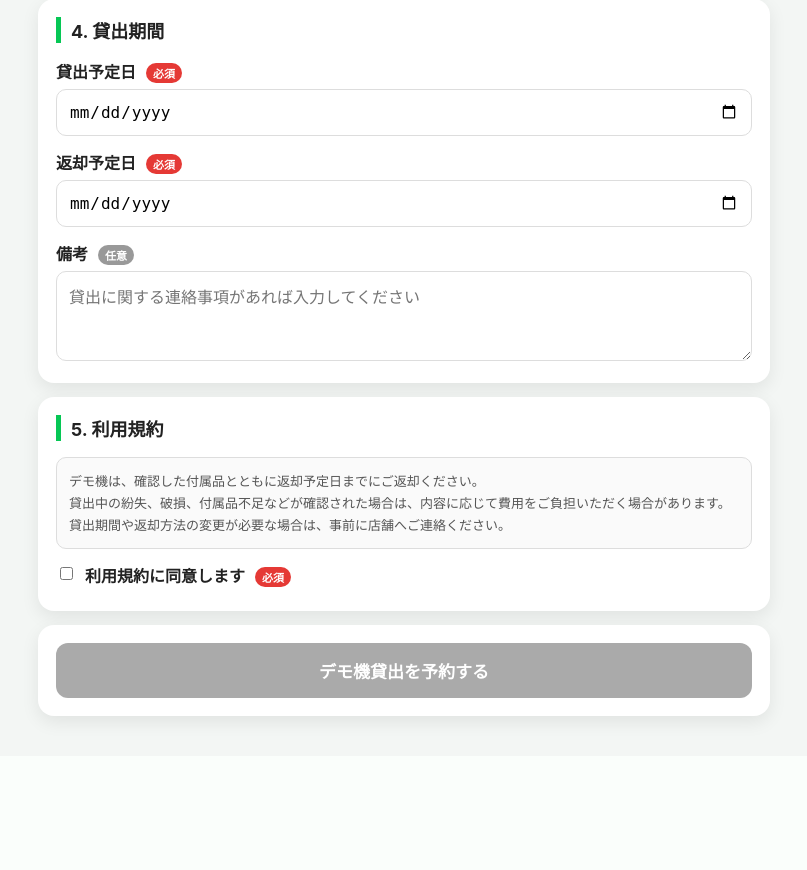
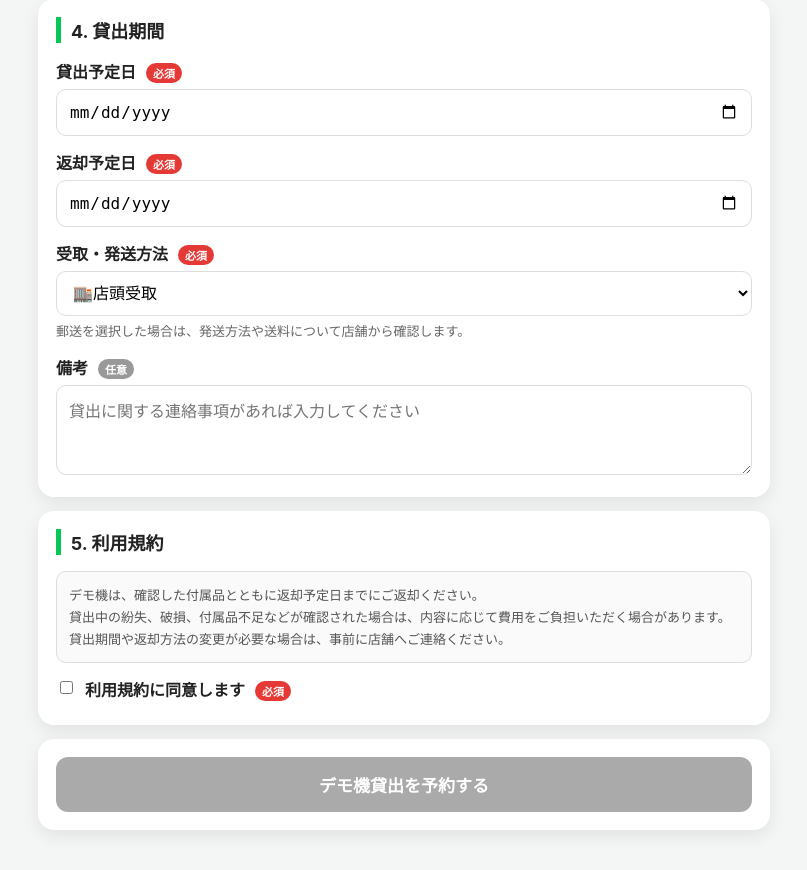
Before and after one commit to wingwingfire-crypto/line-kintone-app, a Flask app: page /demo-form in a window 1280 px wide. Shown: the part 789-1659 px from the top of the page, without its empty margins (236-1043 px from the left). Before the commit the page ends 1517 px from the top, so only its background shows below. Run offline with Flask 3, Linux system fonts and the light colour scheme; some libraries are stand-ins or nearby versions.

Commit message:
Update demo_form.html

```diff
--- a/templates/demo_form.html
+++ b/templates/demo_form.html
@@ -362,6 +362,17 @@
                     required
                 >
 
+                <label for="deliveryMethod">
+                    受取・発送方法 <span class="required">必須</span>
+                </label>
+                <select id="deliveryMethod" name="deliveryMethod" required>
+                    <option value="🏬店頭受取" selected>🏬店頭受取</option>
+                    <option value="🚚郵送">🚚郵送</option>
+                </select>
+                <p class="hint">
+                    郵送を選択した場合は、発送方法や送料について店舗から確認します。
+                </p>
+
                 <label for="remarks">
                     備考 <span class="optional">任意</span>
                 </label>
@@ -682,6 +693,9 @@
                     company: document.getElementById("company").value.trim(),
                     rentalScheduledDate: rentalDateInput.value,
                     returnScheduledDate: returnDateInput.value,
+                    deliveryMethod: document.getElementById(
+                        "deliveryMethod"
+                    ).value,
                     remarks: document.getElementById("remarks").value.trim(),
                     kiyakuagree: "同意済み"
                 };
```
